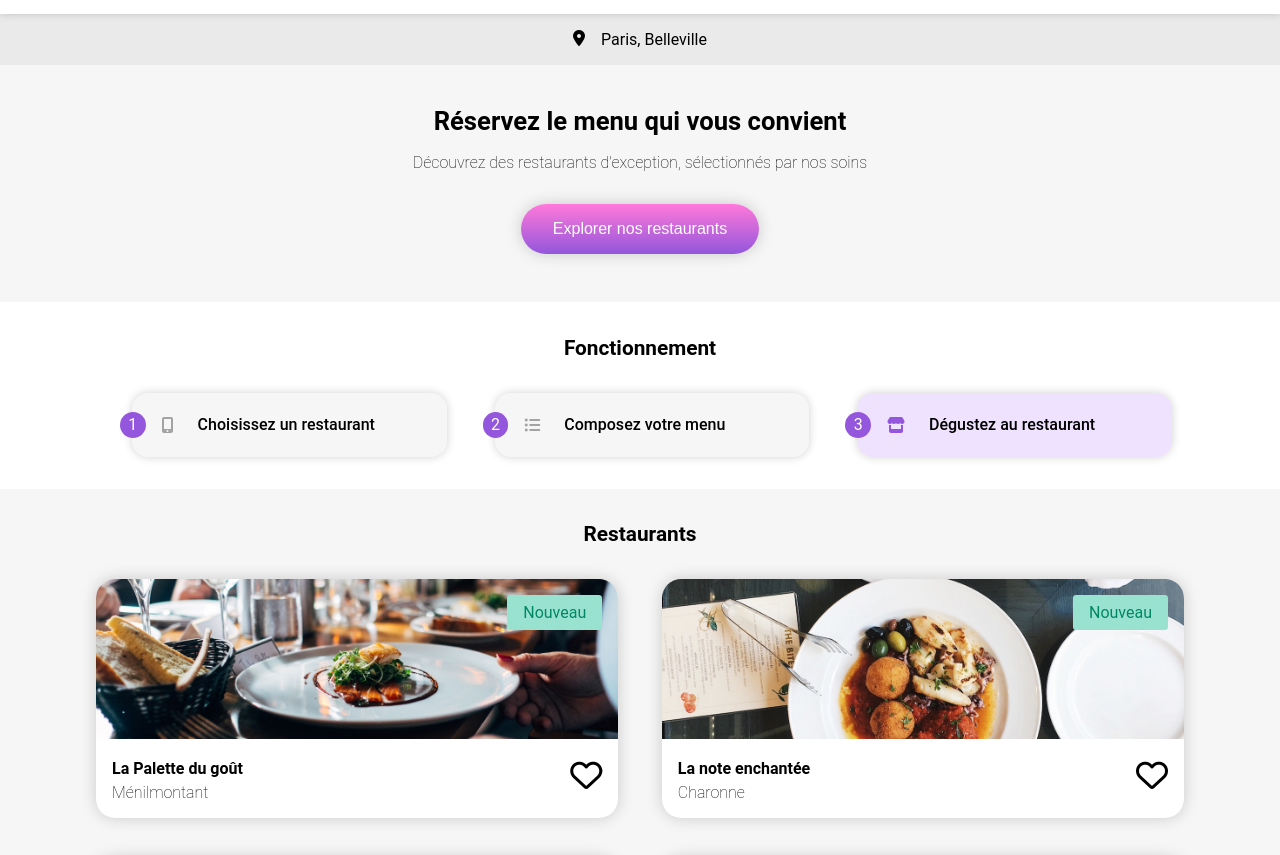
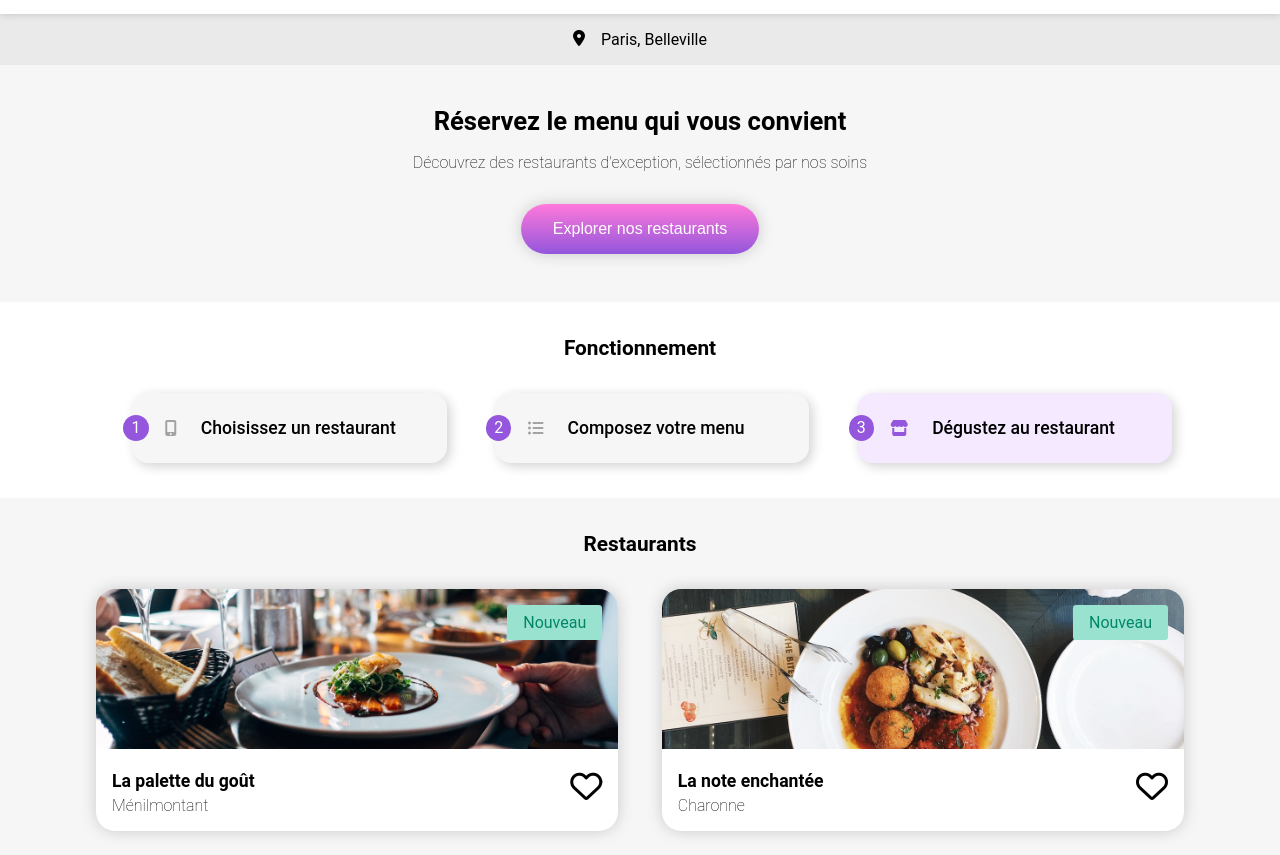
Before and after one commit to bea-vgz/OhMyFood, a website: page index.html in a window 1280 px wide. Shown: the part 88-943 px from the top of the page. Drawn offline with Linux system fonts and the light colour scheme; a web font is replaced by a local one.

Commit message:
dernier commit

```diff
--- a/index.html
+++ b/index.html
@@ -69,7 +69,7 @@
                             <img class="cartouche_restaurants__img" src="images/restaurants/jay-wennington-N_Y88TWmGwA-unsplash.jpg" alt="LaPaletteDuGoût" />
                             <div class="cartouche_restaurants__blocfooter">
                                 <div class="cartouche_restaurants__bloctext">
-                                    <h5 class="cartouche_restaurants__titre"> La Palette du goût </h5>
+                                    <h5 class="cartouche_restaurants__titre"> La palette du goût </h5>
                                     <p class="cartouche_restaurants__texte">Ménilmontant</p>
                                 </div>
                                 <div class="cartouche_restaurants__coeur">
@@ -104,7 +104,7 @@
                             <img class="cartouche_restaurants__img" src="images/restaurants/toa-heftiba-DQKerTsQwi0-unsplash.jpg" alt="AlaFrancaise" />
                             <div class="cartouche_restaurants__blocfooter">
                                 <div class="cartouche_restaurants__bloctext">
-                                    <h5 class="cartouche_restaurants__titre"> À la Française </h5>
+                                    <h5 class="cartouche_restaurants__titre"> À la française </h5>
                                     <p class="cartouche_restaurants__texte">Cité Rouge</p>
                                 </div>
                                 <div class="cartouche_restaurants__coeur">
--- a/sass/Components/_button.scss
+++ b/sass/Components/_button.scss
@@ -5,3 +5,7 @@
            opacity: 0.9;
         }
 }
+.commande_button {
+    margin-top: -1rem;
+    margin-bottom: 3rem;
+}
--- a/sass/Layout/_home.scss
+++ b/sass/Layout/_home.scss
@@ -69,10 +69,10 @@
                     background-color: map-get($background-color, gris_clair);
                     height: 2rem;
                     border-radius: 1rem;
-                    padding: 1rem 1rem;
+                    padding: 1.2rem 1.2rem;
                     align-items: center;
-                    box-shadow: 0 0 10px #0000002e;
-                    margin-bottom: 1rem;
+                    box-shadow: 0.2rem 0.2rem 12px #0000002e;
+                    margin-bottom: 1.2rem;
                 }
                     &__options::before {
                         counter-increment: compteListe 1;
--- a/sass/Layout/_restaurants.scss
+++ b/sass/Layout/_restaurants.scss
@@ -49,9 +49,9 @@
                 &__coeur {
                     position: relative;
                         .coeur--inactif {
-                        display: block;
-                        position: absolute;
-                        background-color: $colour-quaternary;
+                            display: block;
+                            position: absolute;
+                            background-color: $colour-quaternary;
                         }
                             &:hover .coeur {
                                 &--actif {
--- a/sass/Utils/_mixins.scss
+++ b/sass/Utils/_mixins.scss
@@ -14,7 +14,7 @@
     color: white;
     font-family: 'Roboto', sans-serif;
     font-size: map-get($font-size, h3);
-    font-weight: lighter;
+    font-weight: 400;
     padding: 1.2rem;
     padding-bottom: 3rem;
 }
@@ -60,7 +60,7 @@
     background-clip: text;
     -webkit-background-clip: text;
     color: transparent;
-    transition-duration: 0.35s;
+    transition-duration: 0.25s;
     transform: scale(1);
     transform-origin: center;
     cursor: pointer;
--- a/sass/Utils/_variables.scss
+++ b/sass/Utils/_variables.scss
@@ -4,10 +4,10 @@ $colour-tertiary: #99E2D0;
 $colour-quaternary: #F6F6F6;
 $colour-quinary: #353535;
 $colour-senary: #EAEAEA;
-$colour-purple-opacity: #ddbfff75;
+$colour-purple-opacity: #ddbfff56;
 $colour-quinary-opacity: #3535356e;
 
-$font-size : (h1:1.6rem, h2:1.3rem, h3:1rem, paragraphe: 0.8rem);
+$font-size : (h1:1.6rem, h2:1.3rem, h3:1.1rem, paragraphe: 0.8rem);
 $background-color : (gris_clair:$colour-quaternary, gris_fonce:$colour-quinary, gris_moyen:$colour-senary);
 
 $anim-dur: 0.6s;
```
Also changed, not shown: OMF_LaPaletteDuGout.html (+2 -2 lines), css/style.css, 1 other file.
